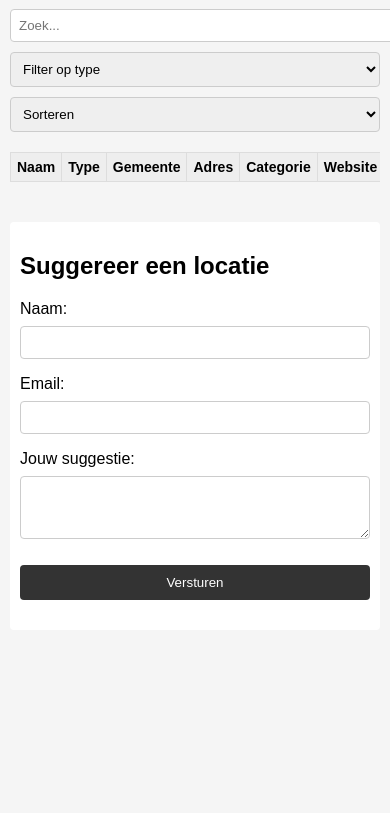
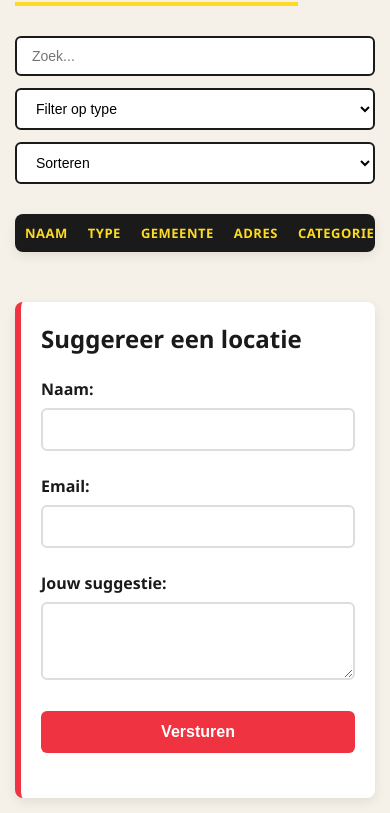
Before and after one commit to Arji7/dynamic-web-brussels, a website built with Vite: page index.html in a window 390 px wide. Shown: the part 61-874 px from the top of the page. Before the commit the page ends 844 px from the top, so only its background shows below. Built offline with nearby package versions, Linux system fonts and the light colour scheme; no server answers.

Commit message:
nieuwe styling met belgische kleuren

```diff
--- a/src/style.css
+++ b/src/style.css
@@ -1,60 +1,137 @@
-/* Basis styling - wordt verder uitgewerkt */
+/* Auteur: Ayoub Rajouai */
+/* Datum: april 2026 */
+/* AI assistent: Claude (Anthropic) */
+
+* {
+  margin: 0;
+  padding: 0;
+  box-sizing: border-box;
+}
+
 body {
-  font-family: sans-serif;
-  max-width: 1200px;
-  margin: 0 auto;
-  padding: 20px;
-  background: #f5f5f5;
-
+  font-family: 'Segoe UI', Tahoma, sans-serif;
+  background: #f5f1e8;
+  color: #1a1a1a;
+  padding: 30px;
+  min-height: 100vh;
 }
 
 h1 {
-  color: #333;
+  font-size: 42px;
+  color: #1a1a1a;
+  margin-bottom: 30px;
+  border-bottom: 4px solid #fdda24;
+  padding-bottom: 10px;
+  display: inline-block;
+}
+
+h1::before {
+  content: "🇧🇪 ";
+}
+
+h2 {
+  color: #1a1a1a;
+  margin-bottom: 15px;
+  font-size: 24px;
 }
 
 .controls {
   display: flex;
-  gap: 10px;
-  margin-bottom: 20px;
+  gap: 12px;
+  margin-bottom: 30px;
+  flex-wrap: wrap;
 }
 
 input, select {
-  padding: 8px;
-  border: 1px solid #ccc;
-  border-radius: 4px;
+  padding: 10px 15px;
+  border: 2px solid #1a1a1a;
+  border-radius: 6px;
+  font-size: 14px;
+  background: white;
+  transition: all 0.2s;
+}
+
+input:focus, select:focus {
+  outline: none;
+  border-color: #ef3340;
+  box-shadow: 0 0 0 3px rgba(239, 51, 64, 0.2);
 }
 
 table {
   width: 100%;
   border-collapse: collapse;
   background: white;
+  border-radius: 8px;
+  overflow: hidden;
+  box-shadow: 0 4px 12px rgba(0, 0, 0, 0.08);
 }
 
-th, td {
-  padding: 10px;
-  border: 1px solid #ddd;
-  text-align: left;
+thead {
+  background: #1a1a1a;
+  color: #fdda24;
 }
 
 th {
-  background: #eee;
+  padding: 15px;
+  text-align: left;
+  font-weight: 600;
+  text-transform: uppercase;
+  font-size: 13px;
+  letter-spacing: 0.5px;
 }
-/* fade in effect voor tabel rijen */
+
+td {
+  padding: 14px 15px;
+  border-bottom: 1px solid #eee;
+  font-size: 14px;
+}
+
 tbody tr {
+  transition: background 0.2s;
   opacity: 0;
   transform: translateY(20px);
-  transition: opacity 0.5s ease, transform 0.5s ease;
+  transition: opacity 0.5s ease, transform 0.5s ease, background 0.2s;
 }
 
 tbody tr.visible {
   opacity: 1;
   transform: translateY(0);
 }
+
+tbody tr:hover {
+  background: #fef9e0;
+}
+
+td a {
+  color: #ef3340;
+  text-decoration: none;
+  font-weight: 500;
+}
+
+td a:hover {
+  text-decoration: underline;
+}
+
+.fav-btn {
+  background: none;
+  border: none;
+  font-size: 22px;
+  cursor: pointer;
+  color: #fdda24;
+  transition: transform 0.2s;
+}
+
+.fav-btn:hover {
+  transform: scale(1.3);
+}
+
 .form-section {
-  margin-top: 40px;
-  padding: 20px;
+  margin-top: 50px;
+  padding: 30px;
   background: white;
-  border-radius: 4px;
+  border-radius: 8px;
+  border-left: 6px solid #ef3340;
+  box-shadow: 0 4px 12px rgba(0, 0, 0, 0.08);
 }
 
 .form-section form {
@@ -64,47 +141,63 @@ tbody tr.visible {
   max-width: 500px;
 }
 
+.form-section label {
+  font-weight: 600;
+  margin-top: 8px;
+  color: #1a1a1a;
+}
+
 .form-section input,
 .form-section textarea {
-  padding: 8px;
-  border: 1px solid #ccc;
-  border-radius: 4px;
+  padding: 10px;
+  border: 2px solid #ddd;
+  border-radius: 6px;
+  font-family: inherit;
 }
 
 .form-section button {
-  padding: 10px;
-  background: #333;
+  padding: 12px;
+  background: #ef3340;
   color: white;
   border: none;
-  border-radius: 4px;
+  border-radius: 6px;
   cursor: pointer;
-  margin-top: 10px;
+  font-size: 16px;
+  font-weight: 600;
+  margin-top: 15px;
+  transition: background 0.2s;
+}
+
+.form-section button:hover {
+  background: #c41e2a;
 }
 
 .error {
-  color: red;
+  color: #ef3340;
   font-size: 13px;
+  font-weight: 500;
 }
 
 #suggestions-list {
-  margin-top: 20px;
+  margin-top: 25px;
 }
 
 .suggestion-item {
-  padding: 10px;
-  background: #f9f9f9;
-  border-left: 3px solid #333;
-  margin-bottom: 8px;
+  padding: 12px 15px;
+  background: #fef9e0;
+  border-left: 4px solid #fdda24;
+  margin-bottom: 10px;
+  border-radius: 4px;
 }
 
 /* responsive design voor kleinere schermen */
 @media (max-width: 768px) {
   body {
-    padding: 10px;
+    padding: 15px;
   }
 
   h1 {
-    font-size: 24px;
+    font-size: 28px;
   }
 
   .controls {
@@ -116,7 +209,6 @@ tbody tr.visible {
     width: 100%;
   }
 
-  /* tabel scrollbaar maken op kleine schermen */
   table {
     display: block;
     overflow-x: auto;
@@ -124,15 +216,11 @@ tbody tr.visible {
   }
 
   th, td {
-    padding: 6px;
-    font-size: 14px;
+    padding: 10px;
+    font-size: 13px;
   }
 
   .form-section {
-    padding: 10px;
-  }
-
-  .form-section form {
-    max-width: 100%;
+    padding: 20px;
   }
 }
```
